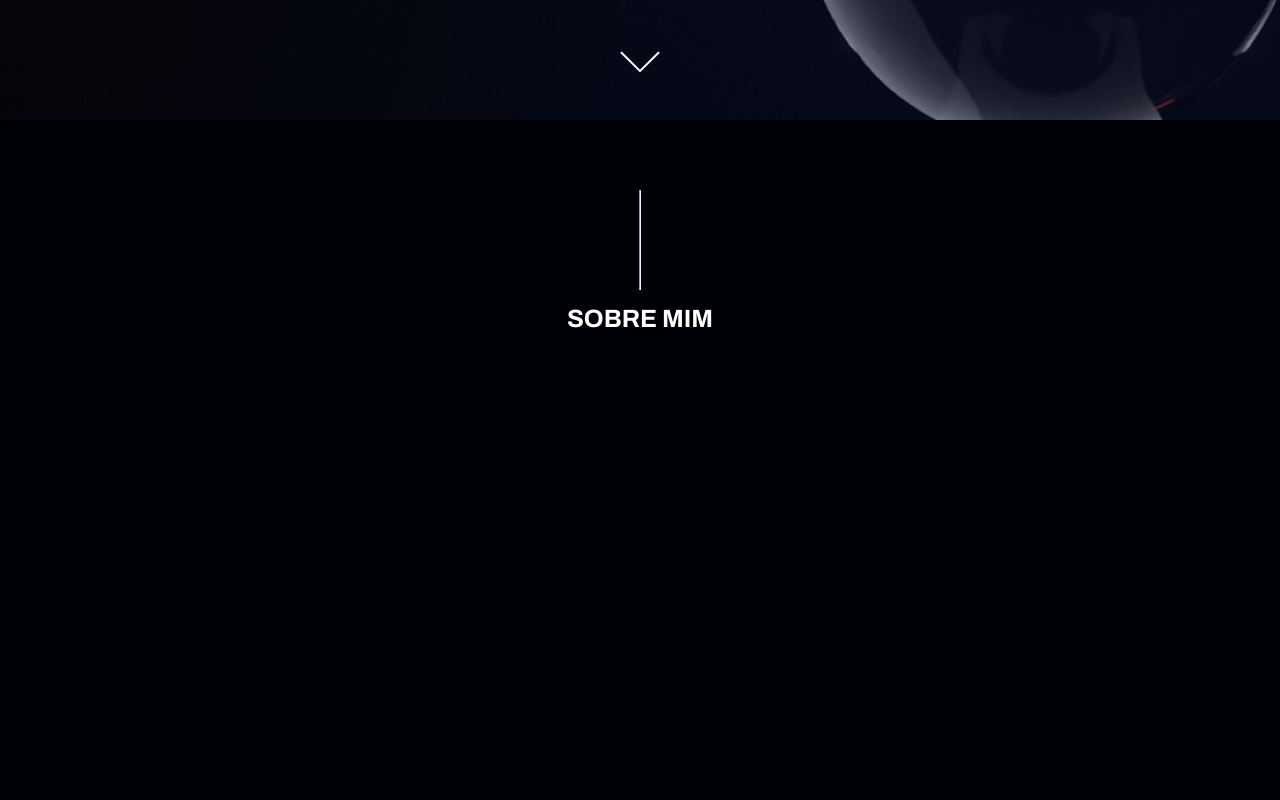
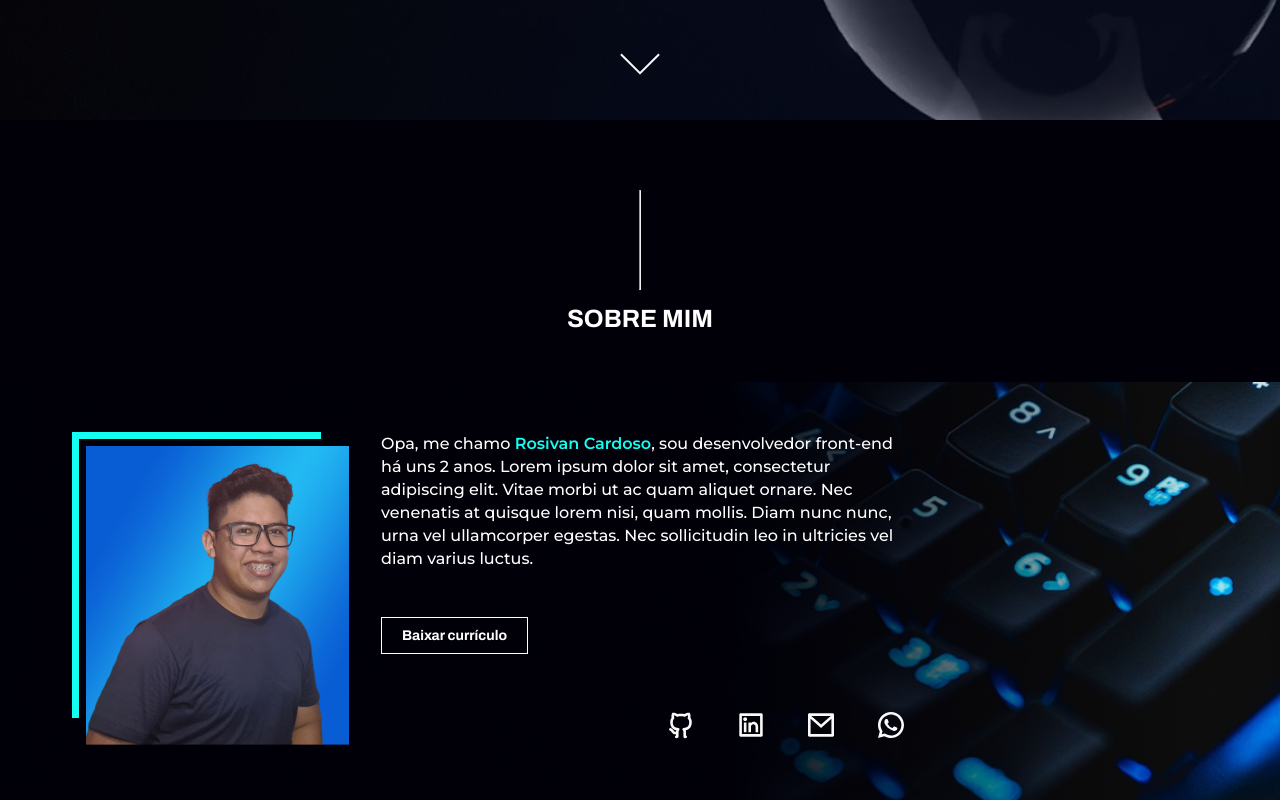
Before and after one commit to rosivancardosoferreira/my-curriculum, a Next.js app: page / in a window 1280 px wide. Shown: the part 680-1480 px from the top of the page. Before the commit the page ends 1062 px from the top, so only its background shows below. Built offline with nearby package versions, Linux system fonts and the light colour scheme.

Commit message:
feat: Section AboutMe

```diff
--- a/src/assets/images.ts
+++ b/src/assets/images.ts
@@ -2,5 +2,13 @@ export const Images = {
   Banner: {
     src: "/static/images/banner_image.webp",
     alt: "Background Image"
+  },
+  About: {
+    src: "/static/images/background_about.webp",
+    alt: "Background Keyboard"
+  },
+  Profile: {
+    src: "/static/images/photo_profile.webp",
+    alt: "Profile Rosivan"
   }
 };
--- /dev/null
+++ b/src/presentation/Components/Buttons/index.tsx
@@ -0,0 +1,57 @@
+import React from "react";
+
+import { ContainerButton, ContainerLinkButton } from "./style";
+interface PropsButtonPrimary {
+  title: string;
+  type?: "button" | "submit";
+  typeButton?: "primary";
+  onClick?: () => void;
+}
+
+export function ButtonPrimary({
+  title,
+  type,
+  typeButton,
+  onClick
+}: PropsButtonPrimary) {
+  return (
+    <ContainerButton
+      type={type || "button"}
+      typeBtn={typeButton}
+      onClick={onClick}
+      className="field__button"
+    >
+      {title}
+    </ContainerButton>
+  );
+}
+
+interface PropsLinkButtonPrimary {
+  title: string;
+  link: string;
+  typeButton: "primary";
+  onClick?: () => void;
+  download?: boolean;
+  target?: "_blank";
+}
+export function ButtonLinkPrimary({
+  title,
+  link,
+  typeButton,
+  onClick,
+  download,
+  target
+}: PropsLinkButtonPrimary) {
+  return (
+    <ContainerLinkButton
+      className="field__button"
+      download={download}
+      href={link}
+      typeBtn={typeButton}
+      onClick={onClick}
+      target={target || "_self"}
+    >
+      {title}
+    </ContainerLinkButton>
+  );
+}
--- /dev/null
+++ b/src/presentation/Components/Buttons/style.ts
@@ -0,0 +1,29 @@
+import styled, { css } from "styled-components";
+
+const BtnPrimary = css`
+  color: ${props => props.theme.colors.primaryWhite};
+  border: 1px solid ${props => props.theme.colors.primaryWhite};
+  display: block;
+  width: fit-content;
+  font-family: ${props => props.theme.fonts.Archivo};
+  font-weight: 700;
+`;
+
+const BtnDefault = css`
+  padding: 10px 20px;
+  font-size: ${props => props.theme.fontSize.Small3};
+  cursor: pointer;
+`;
+interface PropsContainerButton {
+  typeBtn?: "primary";
+}
+
+export const ContainerButton = styled.button<PropsContainerButton>`
+  ${BtnDefault};
+  ${props => props.typeBtn === "primary" && BtnPrimary};
+`;
+
+export const ContainerLinkButton = styled.a<PropsContainerButton>`
+  ${BtnDefault};
+  ${props => props.typeBtn === "primary" && BtnPrimary};
+`;
--- a/src/presentation/Components/index.ts
+++ b/src/presentation/Components/index.ts
@@ -1 +1,4 @@
 export { ContactLink } from "./ContactLink";
+export { TitleSection } from "./TitleSection";
+export { ButtonPrimary } from "./Buttons";
+export { ButtonLinkPrimary } from "./Buttons";
--- a/src/presentation/Sections/Home/AboutMe/index.tsx
+++ b/src/presentation/Sections/Home/AboutMe/index.tsx
@@ -1,15 +1,66 @@
 import React from "react";
 
 // STYLE
-import { ContainerAboutMe } from "./style";
+import { ContainerAboutMe, AboutMeInfos } from "./style";
 
 // COMPONENTS
-import { TitleSection } from "presentation/Components/TitleSection";
+import { Images } from "assets/images";
+import {
+  TitleSection,
+  ButtonLinkPrimary,
+  ContactLink
+} from "presentation/Components";
+import { ListContacts } from "utils/links";
 
 export function AboutMe() {
   return (
     <ContainerAboutMe>
       <TitleSection title="SOBRE MIM" />
+      <article className="about__container">
+        <AboutMeInfos>
+          <article className="about__infos">
+            <article className="about__profile__photo">
+              <span className="about__infos__line" />
+              <img
+                src={Images.Profile.src}
+                alt={Images.Profile.alt}
+                className="about__infos__photo"
+              />
+            </article>
+
+            <article className="about__container__text">
+              <p className="about__container__text__p">
+                Opa, me chamo
+                <strong className="about__container__text__strong">
+                  {" "}
+                  Rosivan Cardoso
+                </strong>
+                , sou desenvolvedor front-end há uns 2 anos. Lorem ipsum dolor
+                sit amet, consectetur adipiscing elit. Vitae morbi ut ac quam
+                aliquet ornare. Nec venenatis at quisque lorem nisi, quam
+                mollis. Diam nunc nunc, urna vel ullamcorper egestas. Nec
+                sollicitudin leo in ultricies vel diam varius luctus.
+              </p>
+              <ButtonLinkPrimary
+                link="#"
+                typeButton="primary"
+                title="Baixar currículo"
+              />
+              <div className="list__contacts">
+                {ListContacts.map((elem, index) => {
+                  return (
+                    <ContactLink
+                      key={index}
+                      link={elem.link}
+                      icon={elem.icon}
+                    />
+                  );
+                })}
+              </div>
+            </article>
+          </article>
+        </AboutMeInfos>
+      </article>
     </ContainerAboutMe>
   );
 }
--- a/src/presentation/Sections/Home/AboutMe/style.ts
+++ b/src/presentation/Sections/Home/AboutMe/style.ts
@@ -1,6 +1,14 @@
 import styled from "styled-components";
+import { Images } from "assets/images";
+import { GridSection } from "presentation/styles/shared";
 
 export const ContainerAboutMe = styled.section`
+  .about__container {
+    background-image: url(${Images.About.src});
+    background-repeat: no-repeat;
+    background-size: cover;
+    padding: 50px 0;
+  }
   @media screen and (max-width: 767px) {
   }
 
@@ -10,3 +18,51 @@ export const ContainerAboutMe = styled.section`
   @media screen and (min-width: 1440px) {
   }
 `;
+
+export const AboutMeInfos = styled.article`
+  ${GridSection}
+  .about__infos {
+    grid-column: 1 / 10;
+    display: flex;
+    gap: 32px;
+    .about__profile__photo {
+      position: relative;
+      .about__infos__line {
+        position: absolute;
+        top: 0;
+        left: 0;
+        height: 90%;
+        width: 90%;
+        border: 7px solid ${props => props.theme.colors.BlueLight};
+        border-bottom: none;
+        border-right: 0;
+      }
+      .about__infos__photo {
+        width: 263px;
+        height: 300px;
+        margin: 14px 0 0 14px;
+      }
+    }
+    .about__container__text {
+      display: flex;
+      flex-direction: column;
+      justify-content: space-between;
+      .about__container__text__p {
+        font-size: ${props => props.theme.fontSize.Normal1};
+        font-family: ${props => props.theme.fonts.Montserrat};
+        color: ${props => props.theme.colors.primaryWhite};
+        font-weight: 500;
+        line-height: 23px;
+        .about__container__text__strong {
+          font-weight: 600;
+          color: ${props => props.theme.colors.BlueLight};
+        }
+      }
+    }
+    .list__contacts {
+      display: flex;
+      align-self: flex-end;
+      gap: 20px;
+    }
+  }
+`;
--- a/src/presentation/Sections/Home/Banner/index.tsx
+++ b/src/presentation/Sections/Home/Banner/index.tsx
@@ -5,30 +5,12 @@ import { ContainerBanner } from "./style";
 
 // ASSETS
 import { Icons } from "assets/icons";
-import { MyLinks } from "utils/links";
+import { ListContacts } from "utils/links";
 
 // COMPONENTS
 import { ContactLink } from "presentation/Components";
 
 export function Banner() {
-  const ListContacts = [
-    {
-      icon: Icons.Github,
-      link: MyLinks.Github.link
-    },
-    {
-      icon: Icons.Linkedin,
-      link: MyLinks.Linkedin.link
-    },
-    {
-      icon: Icons.Email,
-      link: MyLinks.Email.link
-    },
-    {
-      icon: Icons.WhatsApp,
-      link: MyLinks.WhatsApp.link
-    }
-  ];
   return (
     <ContainerBanner>
       <article className="banner__infos">
--- a/src/presentation/styles/shared.ts
+++ b/src/presentation/styles/shared.ts
@@ -1,7 +1,6 @@
 import { css } from "styled-components";
 
 export const GridSection = css`
-  border: 5px solid red;
   @media screen and (min-width: 0) {
     width: 100%;
     display: grid;
--- a/src/presentation/styles/themes/light.ts
+++ b/src/presentation/styles/themes/light.ts
@@ -30,6 +30,7 @@ const light = {
       ExtraLarge: "3.7rem"
     },
     Small2: "0.75rem",
+    Small3: "0.875rem",
     Normal1: "1rem",
     Normal2: "1.15rem",
     Normal3: "1.25rem",
--- a/src/utils/links.ts
+++ b/src/utils/links.ts
@@ -1,3 +1,5 @@
+import { Icons } from "assets/icons";
+
 export const MyLinks = {
   Github: {
     text: "github.com/rosivancardosoferreira",
@@ -16,3 +18,22 @@ export const MyLinks = {
     link: "https://wa.me/5592993458416"
   }
 };
+
+export const ListContacts = [
+  {
+    icon: Icons.Github,
+    link: MyLinks.Github.link
+  },
+  {
+    icon: Icons.Linkedin,
+    link: MyLinks.Linkedin.link
+  },
+  {
+    icon: Icons.Email,
+    link: MyLinks.Email.link
+  },
+  {
+    icon: Icons.WhatsApp,
+    link: MyLinks.WhatsApp.link
+  }
+];
```
Also changed, not shown: public/static/images/background_about.webp (added), public/static/images/photo_profile.webp (added).
